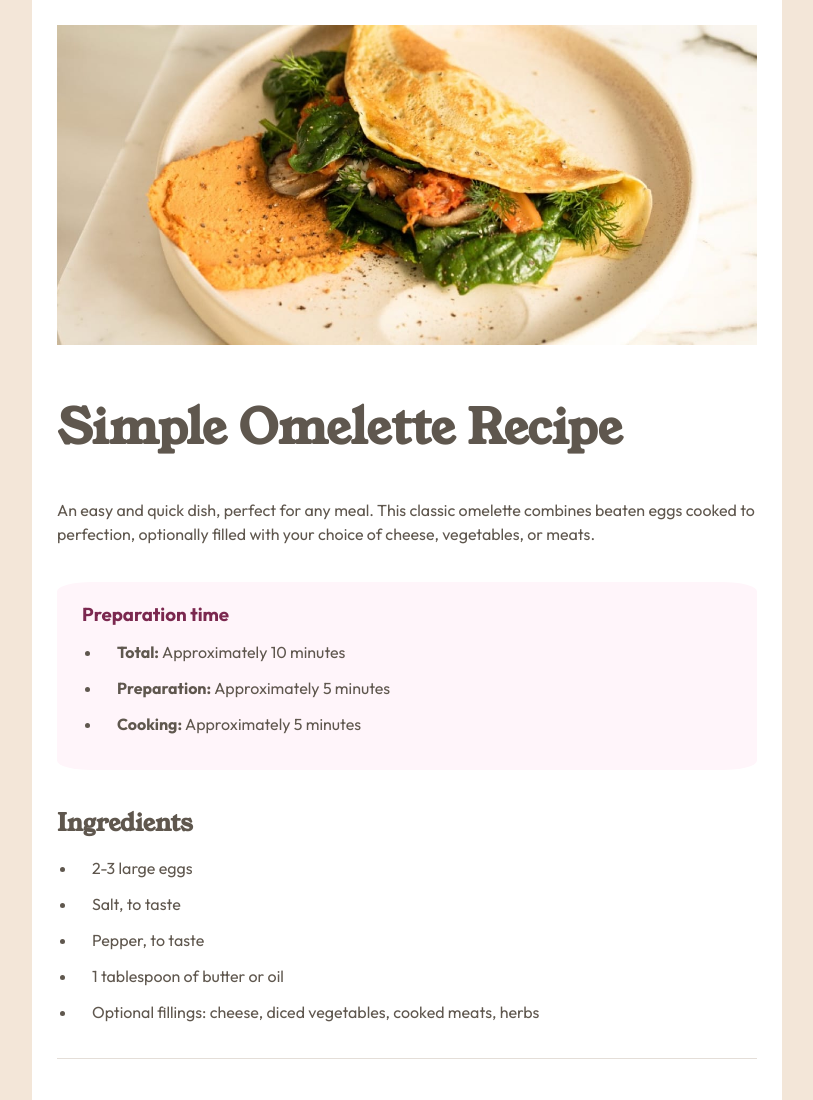
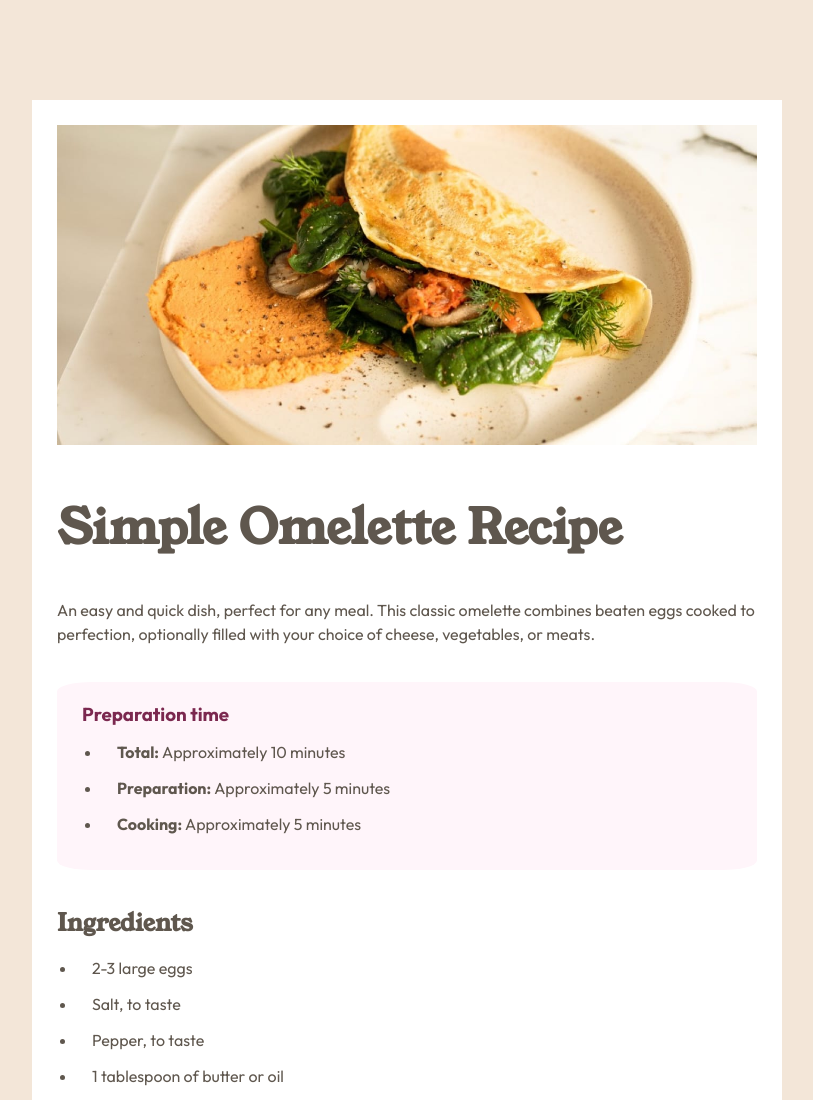
Before and after one commit to Pherom/recipe-page, a plain HTML site: page index.html in a window 1280 px wide. Shown: the top 1100 px of the page, without its empty margins (233-1046 px from the left). Drawn offline with Linux system fonts and the light colour scheme.

Commit message:
Added space to top and bottom when on a wide screen

```diff
--- a/style.css
+++ b/style.css
@@ -127,5 +127,10 @@ tr:last-child {
 
     .recipe-img {
         padding: 25px;
+        margin-top: 100px;
+    }
+
+    .recipe-main {
+        margin-bottom: 100px;
     }
 }
```
